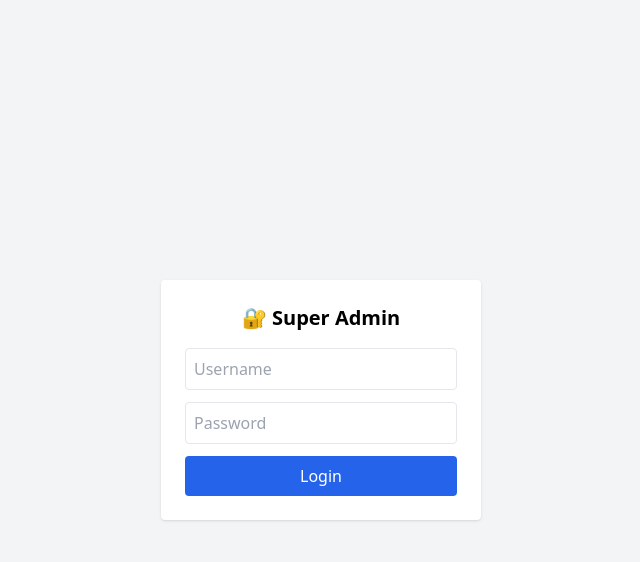
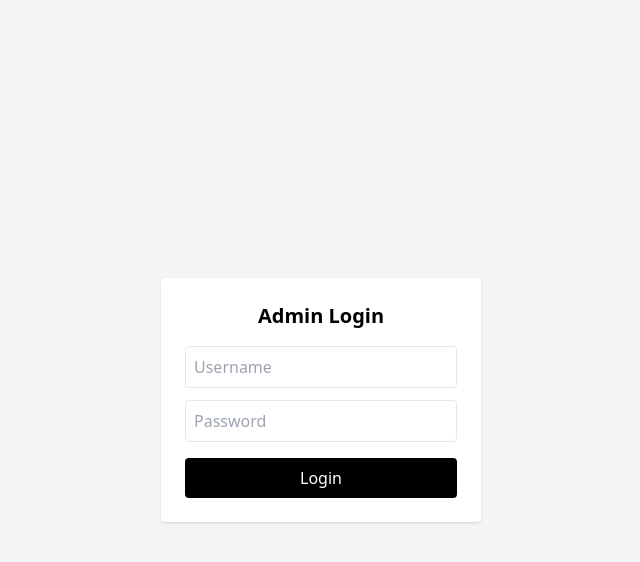
Before and after one commit to rachaelwanja/whatsapp-ai-bot-254, a Flask app: template templates/superadmin_login.html in a window 1280 px wide. Shown: the top 562 px of the page, without its empty margins (319-959 px from the left). Run offline with Flask 3, Linux system fonts and the light colour scheme; the template is opened without the code that fills it, so the values that code supplies are empty; some libraries are stand-ins or nearby versions.

Commit message:
Update superadmin_login.html

```diff
--- a/templates/superadmin_login.html
+++ b/templates/superadmin_login.html
@@ -1,25 +1,23 @@
 <!DOCTYPE html>
 <html>
 <head>
-    <title>Super Admin Login</title>
+    <title>Admin Login</title>
     <script src="https://cdn.tailwindcss.com"></script>
 </head>
 
-<body class="bg-gray-100 flex items-center justify-center h-screen">
+<body class="flex items-center justify-center h-screen bg-gray-100">
 
 <form method="POST" class="bg-white p-6 rounded shadow w-80">
 
-    <h2 class="text-xl font-bold mb-4 text-center">
-        🔐 Super Admin
-    </h2>
+    <h2 class="text-xl font-bold mb-4 text-center">Admin Login</h2>
 
     <input name="username" placeholder="Username"
-           class="w-full mb-3 p-2 border rounded" required>
+           class="w-full p-2 border mb-3 rounded">
 
     <input name="password" type="password" placeholder="Password"
-           class="w-full mb-3 p-2 border rounded" required>
+           class="w-full p-2 border mb-4 rounded">
 
-    <button class="w-full bg-blue-600 text-white p-2 rounded">
+    <button class="w-full bg-black text-white p-2 rounded">
         Login
     </button>
 
```
